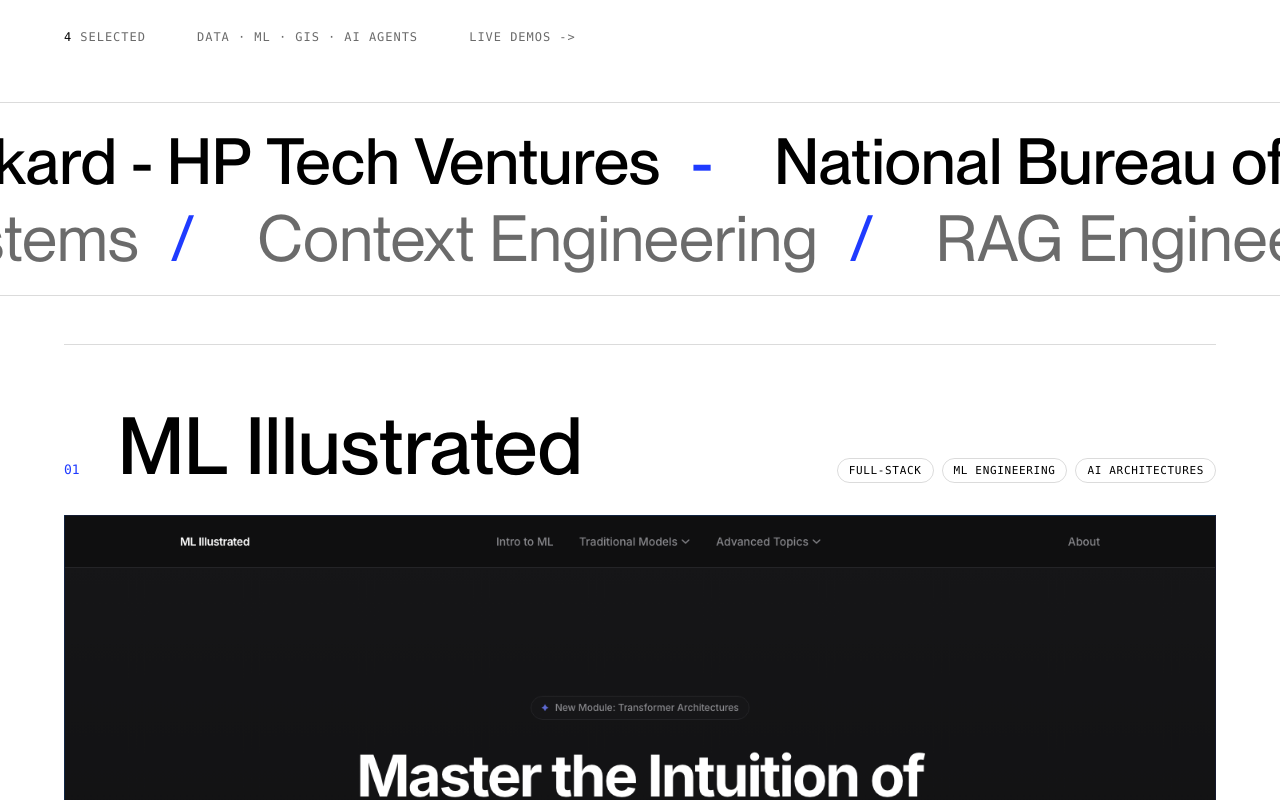
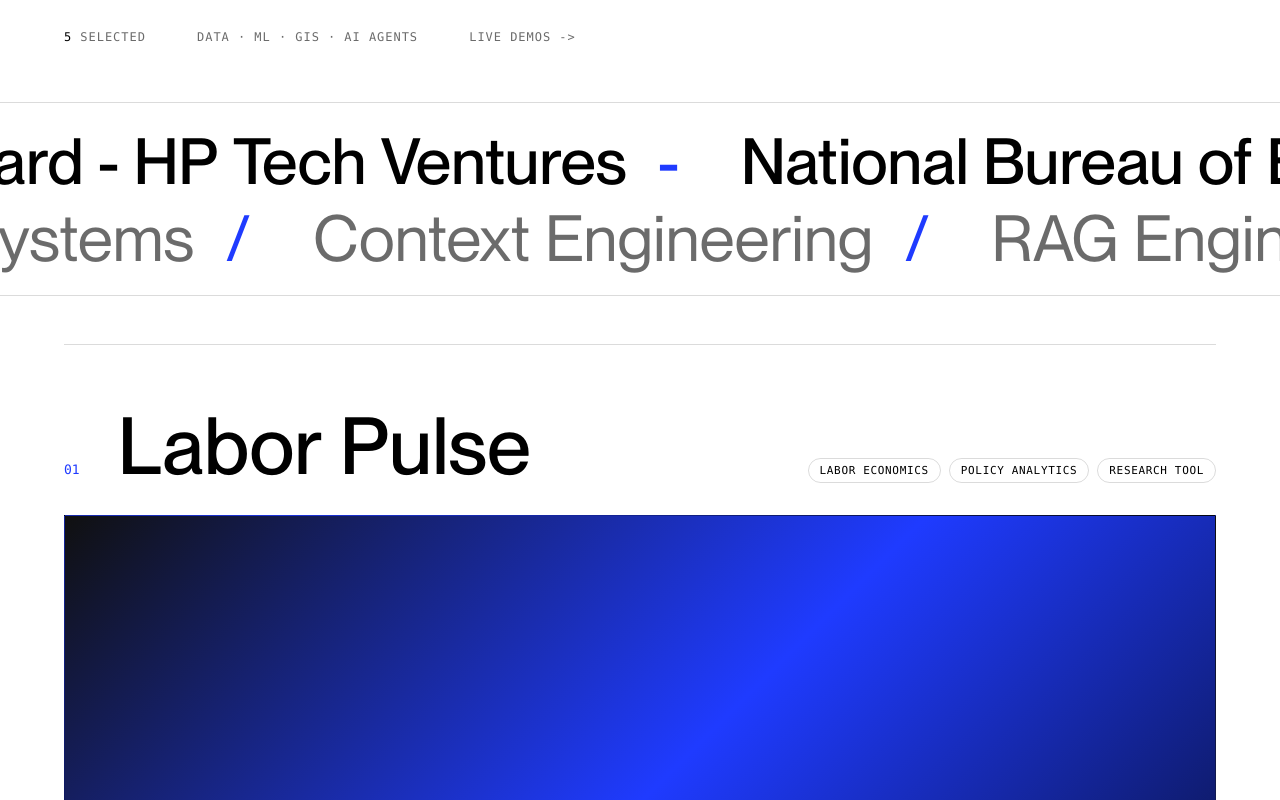
Before and after one commit to tylerdial1818/tyler-portfolio-website, a Next.js app: page /projects in a window 1280 px wide. Shown: the part 500-1300 px from the top of the page. Built offline with nearby package versions, Linux system fonts and the light colour scheme.

Commit message:
added labor pulse as a recent project

```diff
--- a/src/app/globals.css
+++ b/src/app/globals.css
@@ -643,11 +643,27 @@ html[data-portrait-handoff="false"] .hero-portrait {
   background: rgba(255, 255, 255, 0.16);
 }
 
+.contact__grid {
+  align-items: end;
+  display: grid;
+  gap: clamp(36px, 7vw, 110px);
+  grid-template-columns: minmax(0, 1fr) minmax(260px, 0.46fr);
+  margin-top: clamp(24px, 4vh, 54px);
+}
+
 .contact__links {
   display: flex;
   flex-wrap: wrap;
   gap: 14px;
   margin-top: clamp(30px, 5vh, 60px);
+}
+
+.contact__portrait {
+  aspect-ratio: 3 / 4;
+  border: 1px solid rgba(255, 255, 255, 0.16);
+  overflow: hidden;
+  position: relative;
+  width: 100%;
 }
 
 .foot {
@@ -667,8 +683,13 @@ html[data-portrait-handoff="false"] .hero-portrait {
 @media (max-width: 880px) {
   .hero-grid,
   .about__grid,
-  .books__grid {
+  .books__grid,
+  .contact__grid {
     grid-template-columns: 1fr;
+  }
+
+  .contact__portrait {
+    aspect-ratio: 16 / 10;
   }
 
   .hscroll {
--- a/src/components/CTA.tsx
+++ b/src/components/CTA.tsx
@@ -1,5 +1,6 @@
 "use client";
 
+import Image from "next/image";
 import Reveal from "./FadeIn";
 
 const SOCIAL_LINKS = [
@@ -15,6 +16,9 @@ export default function CTA() {
         <Reveal>
           <div className="eyebrow">Contact</div>
         </Reveal>
+
+        <div className="contact__grid">
+          <div>
             <Reveal delay={0.08}>
               <h2 className="h2" style={{ marginTop: "0.3em" }}>
                 Let&apos;s connect.
@@ -40,6 +44,20 @@ export default function CTA() {
                 </Reveal>
               ))}
             </div>
+          </div>
+
+          <Reveal delay={0.18}>
+            <div className="contact__portrait">
+              <Image
+                alt="Tyler Dial"
+                fill
+                sizes="(max-width: 880px) 100vw, 38vw"
+                src="/images/DSC08219-portrait.jpg"
+                style={{ objectFit: "cover", objectPosition: "center top" }}
+              />
+            </div>
+          </Reveal>
+        </div>
 
         <div className="rule" style={{ marginTop: "clamp(60px, 10vh, 120px)" }} />
         <div className="foot">
--- a/src/components/Projects.tsx
+++ b/src/components/Projects.tsx
@@ -15,7 +15,7 @@ function ProjectCard({ project, index }: { project: Project; index: number }) {
       rel="noopener noreferrer"
       target="_blank"
     >
-      <div className="pcard__media">
+      <div className="pcard__media" style={{ background: project.gradient }}>
         {project.image && (
           <Image
             src={project.image}
--- a/src/data/projects.ts
+++ b/src/data/projects.ts
@@ -8,6 +8,13 @@ export interface Project {
 }
 
 export const projects: Project[] = [
+  {
+    title: "Labor Pulse",
+    tags: ["Labor Economics", "Policy Analytics", "Research Tool"],
+    desc: "Public US labor market monitor for labor economists, journalists, and policy analysts tracking labor signals for research and briefings.",
+    gradient: "linear-gradient(135deg, #101010 0%, #1f3bff 48%, #050816 100%)",
+    link: "https://labor-pulse.vercel.app/",
+  },
   {
     title: "ML Illustrated",
     tags: ["Full-Stack", "ML Engineering", "AI Architectures"],
```
Lines whose indentation alone changed are shown as unchanged.
